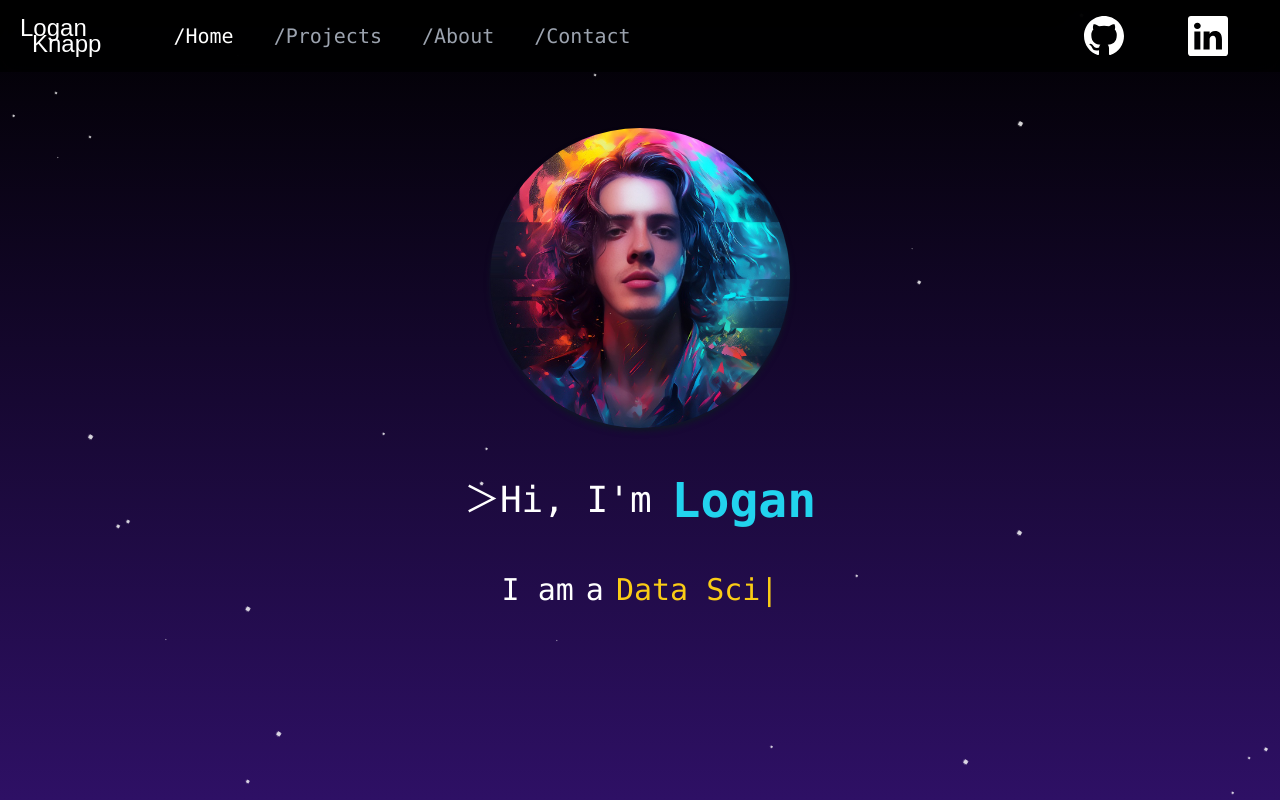
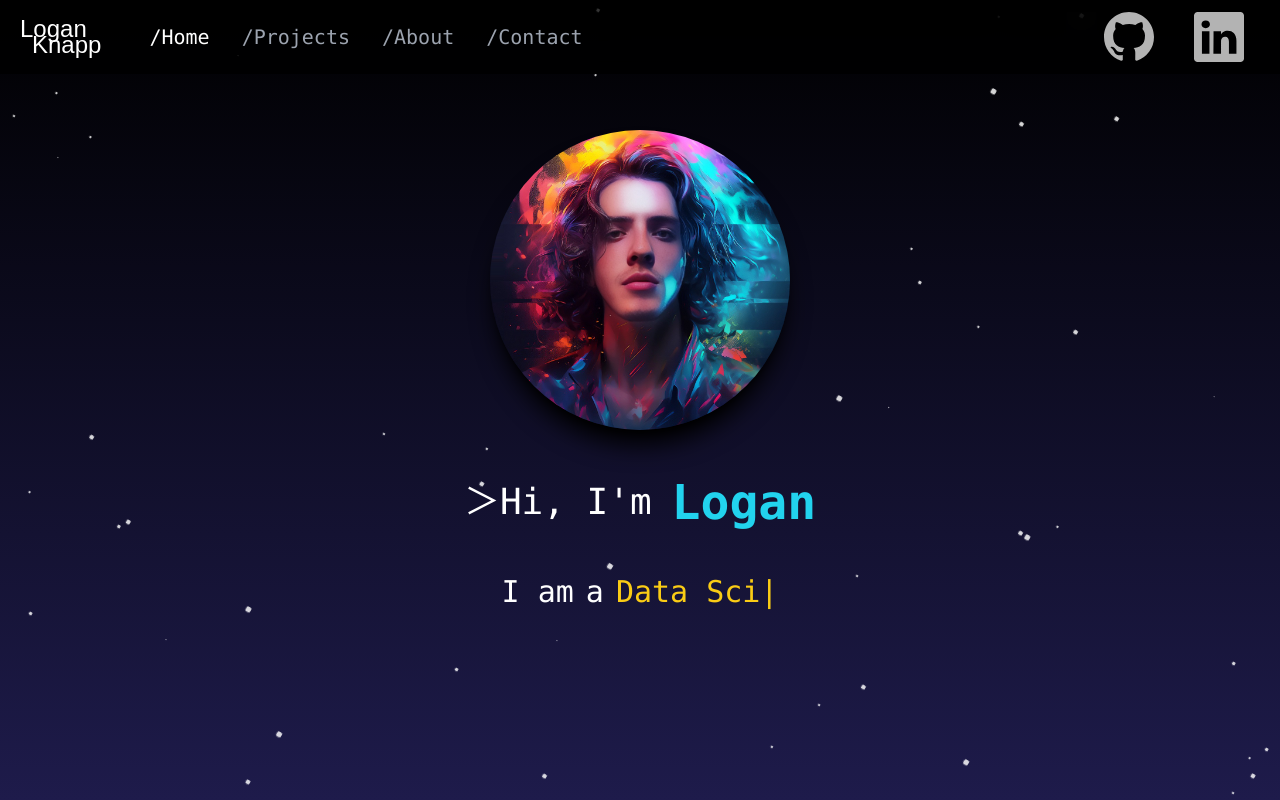
Before and after one commit to logkn/my-website, a Next.js app: page / in a window 1280 px wide. Built offline with nearby package versions, Linux system fonts and the light colour scheme; a web font is replaced by a local one.

Commit message:
stars, backdrop blurs, bg indigo

```diff
--- a/src/app/components/Constellation.js
+++ b/src/app/components/Constellation.js
@@ -7,8 +7,8 @@ function generateRandomPoints(n) {
     const points = [];
     for (let i = 0; i < n; i++) {
         points.push({
-            x: Math.random() * window.innerWidth,
-            y: Math.random() * window.innerHeight
+            x: `${Math.random() * 100}%`,
+            y: `${Math.random() * 100}%`,
         });
     }
     return points;
@@ -21,11 +21,11 @@ function calculateDistance(point1, point2) {
 }
 
 const Star = ({ point }) => {
-    const randsize = Math.random() * 3 + 1;
+    const randsize = Math.random() * 4 + 1;
     return (
         <motion.div
+            className='absolute'
             style={{
-                position: "absolute",
                 top: point.y,
                 left: point.x,
                 width: randsize,
@@ -50,11 +50,12 @@ const Star = ({ point }) => {
 
 const Constellation = () => {
     // generate a random number between 10 and 20
-    const num_stars = Math.floor(Math.random() * 20) + 20;
+    const num_stars = 50;
 
     const star_points = generateRandomPoints(num_stars);
     return (
-    <div className='absolute -z-10'>
+    <div className='stars-outter -z-50 absolute w-screen h-screen'>
+        <div className='overflow-hidden'>
             {star_points.map((point, index) => {
                 return (
                     <Star point={point} key={index} />
@@ -62,6 +63,7 @@ const Constellation = () => {
             }
             )}
         </div>
+    </div>
   )
 }
 
--- a/src/app/components/Header.js
+++ b/src/app/components/Header.js
@@ -26,14 +26,14 @@ const paths = [
 
 const Header = ({current_page}) => {
     return (
-        <div className="sticky top-0 flex w-full flex-row items-center justify-start p-3 bg-black bg-opacity-75 gap-10 backdrop-blur-md">
+        <div className="sticky top-0 flex w-full flex-row items-center justify-start p-3 bg-black bg-opacity-75">
             <div className="ml-2 mr-8">
                 <NameIcon />
             </div>
             {pages.map((page, index) => {
                 if (page === current_page) {
                     return (
-                        <div key={index} className='font-mono text-white text-xl'>
+                        <div key={index} className='font-mono text-white text-xl px-4'>
                             <Link href={paths[index]} key={index}>
                                 {"/" + page}
                             </Link>
@@ -41,7 +41,7 @@ const Header = ({current_page}) => {
                     )
                 } else {
                     return (
-                        <div key={index} className='font-mono text-gray-400 text-xl'>
+                        <div key={index} className='font-mono text-gray-400 text-xl px-4'>
                             <Link href={paths[index]} key={index}>
                                 {"/" + page}
                             </Link>
@@ -49,7 +49,7 @@ const Header = ({current_page}) => {
                     )
                 }
             })}
-            <div className="flex-grow">
+            <div className='flex-grow'>
                 <Socials />
             </div>
         </div>
--- a/src/app/components/Socials.js
+++ b/src/app/components/Socials.js
@@ -3,12 +3,12 @@ import { BsGithub, BsLinkedin } from 'react-icons/bs'
 
 const Socials = () => {
   return (
-    <div className="socials justify-end mr-10 flex flex-row gap-16">
-        <a target="_blank" href="https://github.com/logkn/" rel="noopener noreferrer">
-            <BsGithub size={40} />
+    <div className="socials text-white/70 backdrop-blur-md justify-end mr-6 flex flex-row gap-10">
+        <a className="hover:text-white" target="_blank" href="https://github.com/logkn/" rel="noopener noreferrer">
+            <BsGithub size={50} />
         </a>
-        <a target="_blank" href="https://www.linkedin.com/in/logan-knapp/" rel="noopener noreferrer">
-            <BsLinkedin size={40} />
+        <a className="hover:text-white" target="_blank" href="https://www.linkedin.com/in/logan-knapp/" rel="noopener noreferrer">
+            <BsLinkedin size={50} />
         </a>
     </div>
   )
--- a/src/app/layout.js
+++ b/src/app/layout.js
@@ -14,8 +14,10 @@ export const metadata = {
 export default function RootLayout({ children }) {
   return (
     <html lang="en">
-      <body className='text-white font-mono w-full min-h-screen bg-gradient-to-t from-violet-950 to-black'>
-        <Constellation/>
+      <body className='text-white font-mono w-full min-h-screen bg-gradient-to-t from-indigo-950 to-black'>
+        <div className='-z-40'>
+          <Constellation/>
+        </div>
         {children}
       </body>
     </html>
--- a/src/app/page.js
+++ b/src/app/page.js
@@ -29,7 +29,7 @@ export default function Home() {
         <div className='m-6'>
               <Image
                 src="/pfp.jpg"
-                className="mx-auto rounded-full shadow-md shadow-gray-900"
+                className="mx-auto rounded-full shadow-xl shadow-black"
                 width={300}
                 height={300}
               />
--- a/src/app/projects/[slug]/page.js
+++ /dev/null
@@ -1,18 +0,0 @@
-import Header from '@/app/components/Header'
-import React from 'react'
-import FluxNCPs from 'public/projects/md/fluxncps.mdx'
-
-const mds = []
-const slugs = ["fluxncps.mdx", "finml.mdx"]
-
-const page = ({params}) => {
-    const slug = params.slug
-  return (
-    <div>
-        <Header current_page={"Projects"}/>
-        <FluxNCPs/>
-    </div>
-  )
-}
-
-export default page
--- a/src/app/projects/components/ProjectThumbnail.js
+++ b/src/app/projects/components/ProjectThumbnail.js
@@ -6,7 +6,7 @@ const ProjectThumbnail = ({name, giturl, header, image, pageurl}) => {
     pageurl = `/projects/${pageurl.split("/").pop()}`
     console.log(pageurl)
     return (
-        <div className="bg-white rounded-lg shadow-lg p-4 max-w-sm">
+        <div className="bg-white shadow-xl shadow-black backdrop-blur-md opacity-80 rounded-sm p-4 max-w-sm">
           {image && <img src={image} alt={name} className="w-full h-auto mb-4 rounded-lg" />}
           {/* {pageurl &&<a href={pageurl.replace("/md/", "/")}> <h2 className="text-xl hover:text-rose-700 text-black font-bold mb-2">
             {name}
--- a/src/app/projects/page.js
+++ b/src/app/projects/page.js
@@ -10,7 +10,7 @@ const Projects = () => {
         <Header current_page={"Projects"}/>
         <div className="flex flex-col justify-center">
             <div>
-                <h1 className='p-4 shadow-md shadow-neutral text-6xl text-white bg-white bg-opacity-10 font-mono'>
+                <h1 className='p-4 mt-4 shadow-md backdrop-blur-sm backdrop-brightness-200 shadow-neutral text-6xl text-white bg-white/20 font-mono'>
                     /projects
                 </h1>
             </div>
```
Lines whose indentation alone changed are shown as unchanged.
